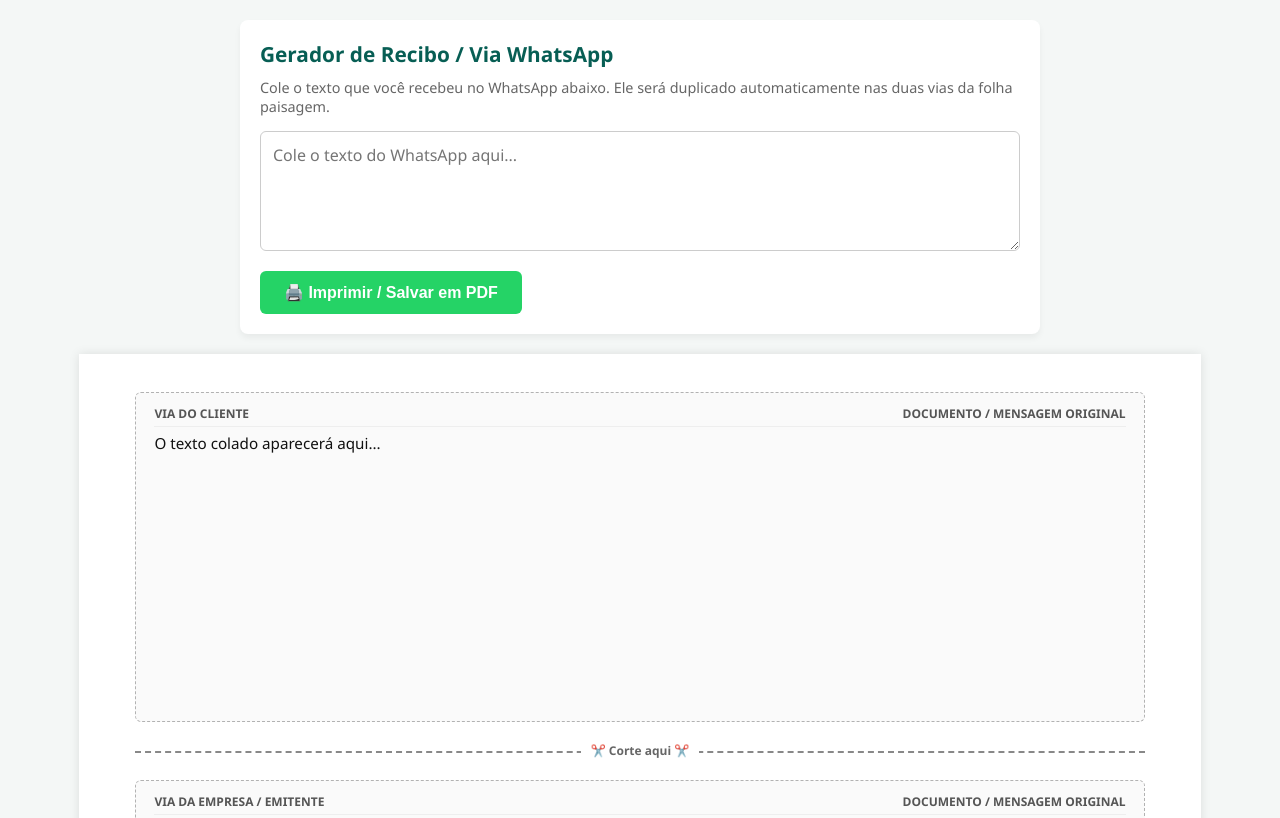
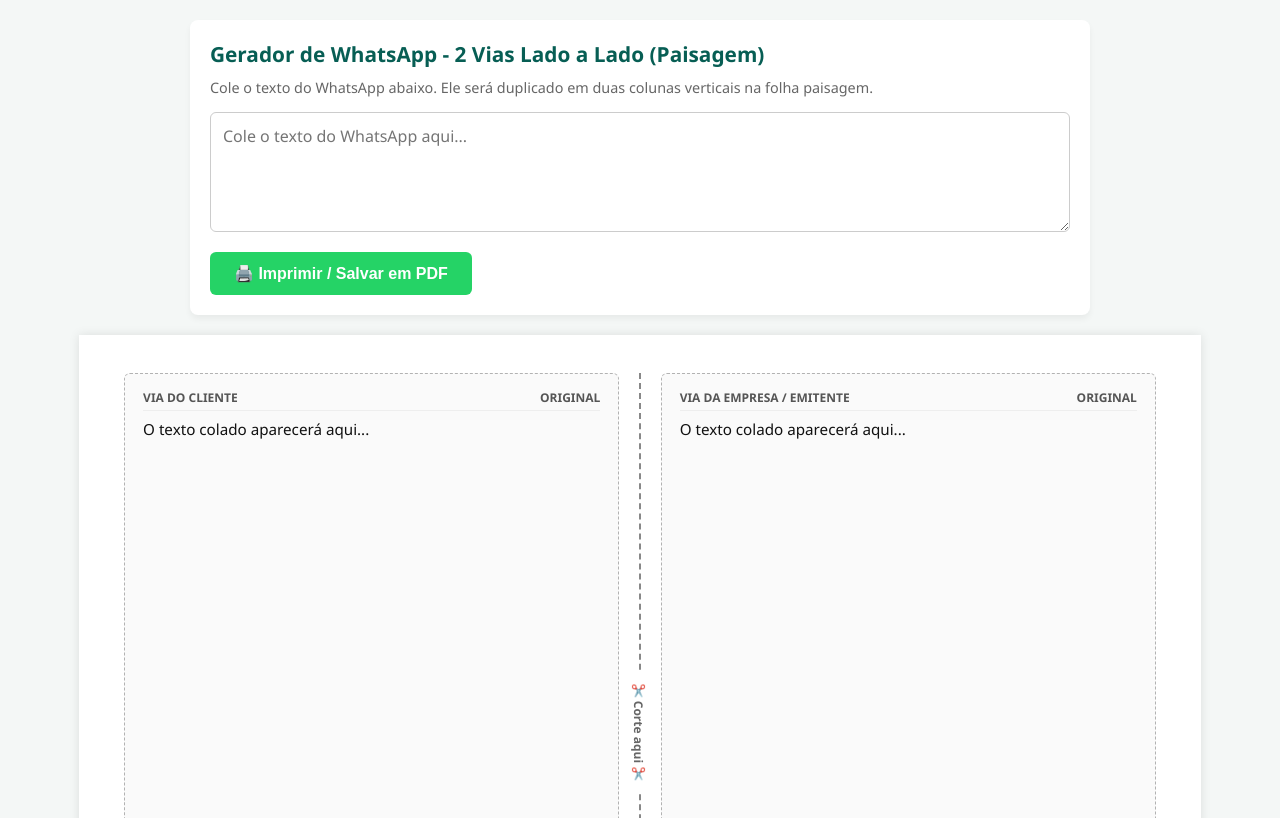
Before and after one commit to moveispraja/Notas, a plain HTML site: page index.html in a window 1280 px wide. Shown: the top 818 px of the page. Drawn offline with Linux system fonts and the light colour scheme.

Commit message:
Add files via upload

```diff
--- a/index.html
+++ b/index.html
@@ -3,12 +3,12 @@
 <head>
     <meta charset="UTF-8">
     <meta name="viewport" content="width=device-width, initial-scale=1.0">
-    <title>Conversor WhatsApp para PDF (2 Vias Paisagem)</title>
+    <title>Conversor WhatsApp para PDF (2 Vias Lado a Lado)</title>
     <style>
         * { box-sizing: border-box; margin: 0; padding: 0; }
         body { font-family: 'Segoe UI', Tahoma, Geneva, Verdana, sans-serif; background-color: #f4f7f6; color: #333; padding: 20px; }
 
-        .no-print { max-width: 800px; margin: 0 auto 20px auto; background: #fff; padding: 20px; border-radius: 8px; box-shadow: 0 4px 6px rgba(0,0,0,0.05); }
+        .no-print { max-width: 900px; margin: 0 auto 20px auto; background: #fff; padding: 20px; border-radius: 8px; box-shadow: 0 4px 6px rgba(0,0,0,0.05); }
         h1 { font-size: 1.3rem; margin-bottom: 10px; color: #075e54; }
         p.instructions { font-size: 0.9rem; color: #666; margin-bottom: 15px; }
 
@@ -18,24 +18,25 @@
         .btn { background-color: #25d366; color: white; border: none; padding: 12px 24px; font-size: 1rem; font-weight: bold; border-radius: 6px; cursor: pointer; transition: background 0.2s; display: inline-flex; align-items: center; gap: 8px; }
         .btn:hover { background-color: #1ebd56; }
 
-        /* Layout de Impressão e Visualização em A4 Paisagem */
+        /* Layout de A4 Paisagem com 2 Vias Lado a Lado (Colunas) */
         .page-container {
             width: 297mm;
             height: 210mm;
             background: white;
             margin: 0 auto;
-            padding: 10mm 15mm;
+            padding: 10mm 12mm;
             box-shadow: 0 0 10px rgba(0,0,0,0.1);
             display: flex;
-            flex-direction: column;
+            flex-direction: row;
             justify-content: space-between;
             position: relative;
         }
 
         .via {
-            height: 46%;
+            width: 48%;
+            height: 100%;
             border: 1px dashed #b2b2b2;
-            padding: 12px 18px;
+            padding: 15px 18px;
             border-radius: 6px;
             background: #fafafa;
             display: flex;
@@ -48,7 +49,7 @@
             font-weight: bold;
             text-transform: uppercase;
             color: #555;
-            margin-bottom: 6px;
+            margin-bottom: 8px;
             display: flex;
             justify-content: space-between;
             border-bottom: 1px solid #eee;
@@ -66,20 +67,24 @@
         }
 
         .cut-line {
-            width: 100%;
-            text-align: center;
-            border-bottom: 2px dashed #888;
-            line-height: 0.1em;
-            margin: 5px 0;
+            width: 0px;
+            border-right: 2px dashed #888;
+            margin: 0 5px;
             position: relative;
+            display: flex;
+            align-items: center;
+            justify-content: center;
         }
 
         .cut-line span {
             background: #fff;
-            padding: 0 10px;
+            padding: 10px 0;
             font-size: 0.75rem;
             color: #666;
             font-weight: bold;
+            writing-mode: vertical-rl;
+            text-orientation: mixed;
+            border-radius: 4px;
         }
 
         /* Configurações de Impressão */
@@ -91,7 +96,7 @@
                 margin: 0;
                 width: 100vw;
                 height: 100vh;
-                padding: 8mm 12mm;
+                padding: 8mm 10mm;
             }
             @page {
                 size: A4 landscape;
@@ -103,30 +108,30 @@
 <body>
 
     <div class="no-print">
-        <h1>Gerador de Recibo / Via WhatsApp</h1>
-        <p class="instructions">Cole o texto que você recebeu no WhatsApp abaixo. Ele será duplicado automaticamente nas duas vias da folha paisagem.</p>
+        <h1>Gerador de WhatsApp - 2 Vias Lado a Lado (Paisagem)</h1>
+        <p class="instructions">Cole o texto do WhatsApp abaixo. Ele será duplicado em duas colunas verticais na folha paisagem.</p>
         <textarea id="whatsappInput" placeholder="Cole o texto do WhatsApp aqui..."></textarea>
         <button class="btn" onclick="window.print()">🖨️ Imprimir / Salvar em PDF</button>
     </div>
 
     <div class="page-container">
-        <!-- Via 1 (Superior) -->
+        <!-- Via 1 (Esquerda) -->
         <div class="via">
             <div class="via-header">
                 <span>Via do Cliente</span>
-                <span>Documento / Mensagem Original</span>
+                <span>Original</span>
             </div>
             <div class="via-content" id="outputVia1">O texto colado aparecerá aqui...</div>
         </div>
 
-        <!-- Linha de Corte -->
+        <!-- Linha de Corte Vertical -->
         <div class="cut-line"><span>✂️ Corte aqui ✂️</span></div>
 
-        <!-- Via 2 (Inferior) -->
+        <!-- Via 2 (Direita) -->
         <div class="via">
             <div class="via-header">
                 <span>Via da Empresa / Emitente</span>
-                <span>Documento / Mensagem Original</span>
+                <span>Original</span>
             </div>
             <div class="via-content" id="outputVia2">O texto colado aparecerá aqui...</div>
         </div>
```
